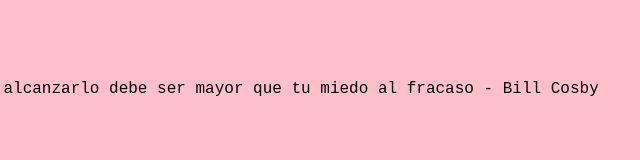
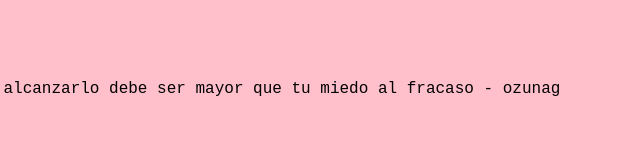
Before and after one commit to oliverjx/practica_grupal, a plain HTML site: page index.html in a window 1280 px wide. Shown: the full height of the page, 323-963 px from the left. Drawn offline with Linux system fonts and the light colour scheme.

Commit message:
agregue el nuevo auotr

```diff
--- a/index.html
+++ b/index.html
@@ -10,7 +10,7 @@
 </head>
 <body>
     <h1>Practica grupal</h1>
-    <blockquote>Para tener éxito tu deseo de alcanzarlo debe ser mayor que tu miedo al fracaso - Bill Cosby
+    <blockquote>Para tener éxito tu deseo de alcanzarlo debe ser mayor que tu miedo al fracaso - ozunag
     </blockquote>
     </body>
 </html>
```
